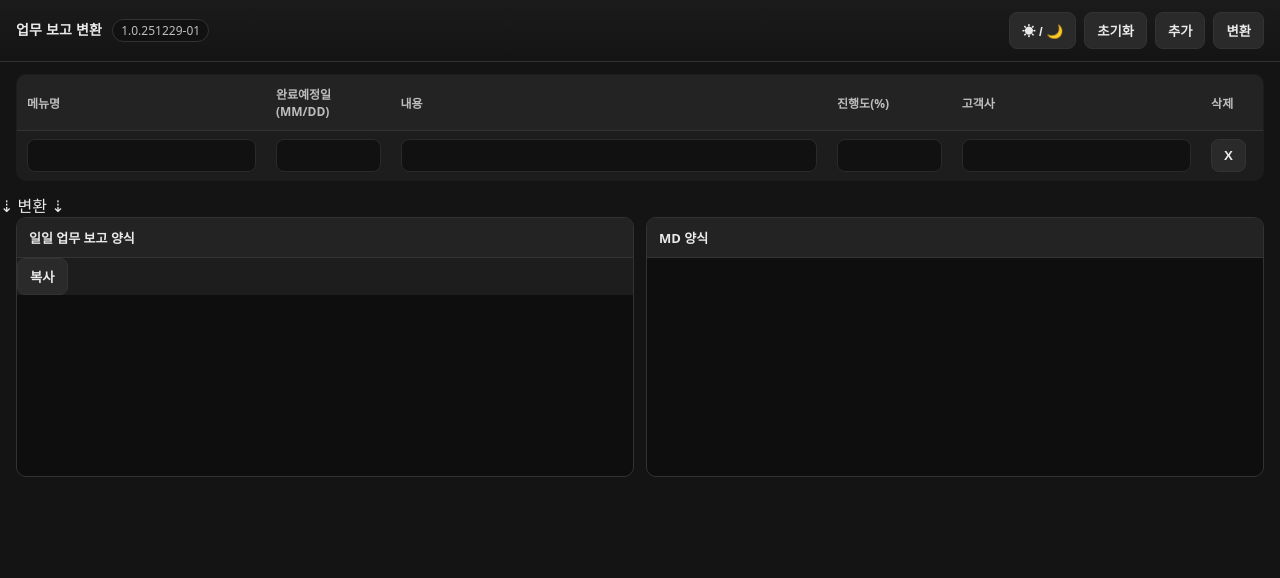
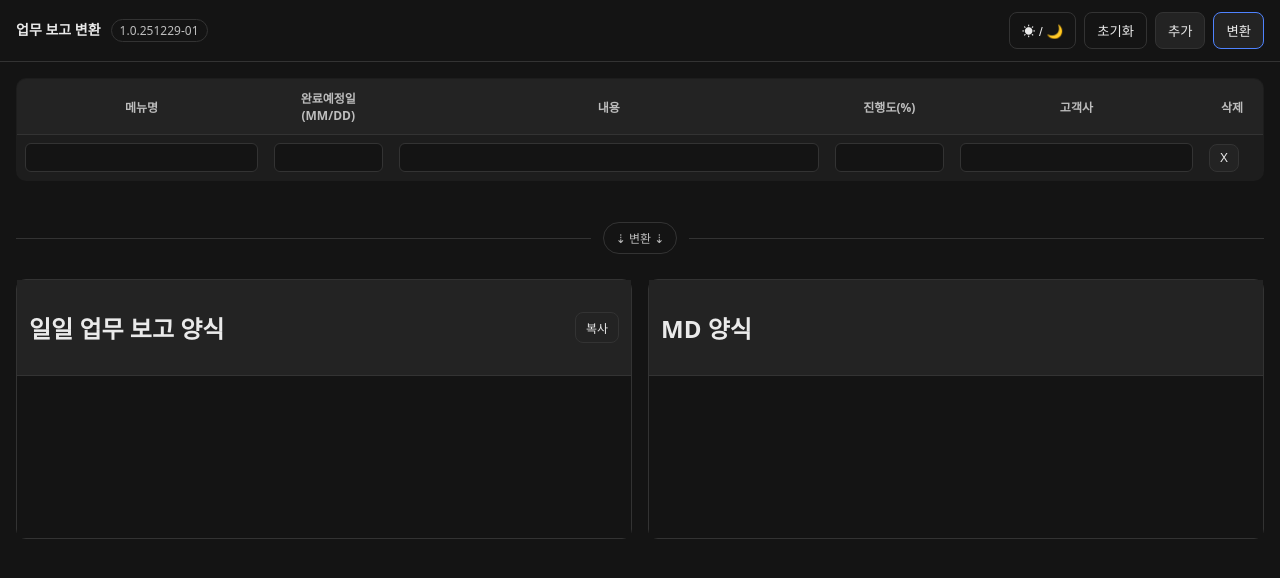
Before and after one commit to 4ortress/dz_ilbo, a plain HTML site: page index.html in a window 1280 px wide. Drawn offline with Linux system fonts and the light colour scheme.

Commit message:
Update style.css

```diff
--- a/css/style.css
+++ b/css/style.css
@@ -1,157 +1,193 @@
-:root {
+/* ===== THEME ===== */
+body[data-theme="dark"] {
   --bg: #141414;
   --panel: #1d1d1d;
   --panel2: #232323;
   --border: #333;
   --text: #eaeaea;
   --muted: #bdbdbd;
-  --accent: #5aa9ff;
-  --danger: #ff5a5a;
-  --radius: 10px;
+  --accent: #4f83ff;
+  --output: #9cff9c;
+}
+
+body[data-theme="light"] {
+  --bg: #f5f5f5;
+  --panel: #ffffff;
+  --panel2: #f0f0f0;
+  --border: #d0d0d0;
+  --text: #111;
+  --muted: #555;
+  --accent: #3366ff;
+  --output: #0a7a2f;
 }
 
 * { box-sizing: border-box; }
+
 body {
   margin: 0;
   background: var(--bg);
   color: var(--text);
-  font-family: system-ui, -apple-system, Segoe UI, Roboto, Arial, sans-serif;
+  font-family: system-ui, Arial, sans-serif;
+  transition: background .2s, color .2s;
 }
 
+/* header */
 .topbar {
   display: flex;
   justify-content: space-between;
   align-items: center;
-  gap: 12px;
   padding: 12px 16px;
   border-bottom: 1px solid var(--border);
-  background: linear-gradient(180deg, #1b1b1b, #141414);
-  position: sticky;
-  top: 0;
-  z-index: 10;
 }
 
 .title-wrap {
   display: flex;
+  gap: 10px;
   align-items: baseline;
-  gap: 10px;
-  min-width: 0;
 }
 
-.app-title {
-  margin: 0;
-  font-size: 14px; /* 타이틀 작게 */
-  font-weight: 700;
-  letter-spacing: 0.2px;
-  color: var(--text);
-  white-space: nowrap;
-}
-
+.app-title { font-size: 14px; margin: 0; }
 .badge-version {
   font-size: 12px;
-  color: var(--muted);
-  border: 1px solid var(--border);
   padding: 2px 8px;
   border-radius: 999px;
-  background: #111;
-  white-space: nowrap;
+  border: 1px solid var(--border);
+  color: var(--muted);
 }
 
 .actions { display: flex; gap: 8px; }
 
+/* buttons */
 button {
-  background: #2a2a2a;
-  color: var(--text);
-  border: 1px solid var(--border);
   padding: 8px 12px;
   border-radius: 8px;
+  border: 1px solid var(--border);
+  background: var(--panel2);
+  color: var(--text);
   cursor: pointer;
-  font-weight: 600;
 }
-button:hover { border-color: #444; background: #303030; }
-button:active { transform: translateY(1px); }
+.btn-primary { border-color: var(--accent); }
+.btn-ghost { background: transparent; }
+.btn-mini { font-size: 12px; padding: 6px 10px; }
 
-.table-section { padding: 12px 16px; }
+/* table */
+.table-section { padding: 16px; }
 
 table {
   width: 100%;
   border-collapse: collapse;
+  table-layout: fixed;
+  background: var(--panel);
+  border: 1px solid var(--border);
+  border-radius: 10px;
   overflow: hidden;
-  border-radius: var(--radius);
-  border: 1px solid var(--border);
-  background: var(--panel);
 }
 
 thead th {
-  text-align: left;
-  font-size: 12px; /* 표 타이틀 크기 */
+  background: var(--panel2);
+  font-size: 12px;
   color: var(--muted);
-  font-weight: 700;
   padding: 10px;
-  border-bottom: 1px solid var(--border);
-  background: var(--panel2);
 }
 
 tbody td {
-  padding: 8px 10px;
-  border-bottom: 1px solid #262626;
+  padding: 8px;
+  border-top: 1px solid var(--border);
 }
-
-tbody tr:hover { background: #191919; }
 
 input {
   width: 100%;
-  background: #111;
+  padding: 6px;
+  background: var(--bg);
+  border: 1px solid var(--border);
   color: var(--text);
-  border: 1px solid #2a2a2a;
-  padding: 8px 8px;
-  border-radius: 8px;
-  outline: none;
+  border-radius: 6px;
 }
-input:focus { border-color: var(--accent); }
 
+/* convert arrow */
+.convert-gap {
+  display: flex;
+  align-items: center;
+  gap: 12px;
+  padding: 25px 16px;
+}
+.convert-gap .line { flex: 1; height: 1px; background: var(--border); }
+.convert-gap .arrow {
+  font-size: 12px;
+  padding: 6px 12px;
+  border: 1px solid var(--border);
+  border-radius: 999px;
+  color: var(--muted);
+}
+
+/* result */
 .result-section {
   display: grid;
-  grid-template-columns: 1fr 1fr; /* 절반씩 */
-  gap: 12px;
+  grid-template-columns: 1fr 1fr;
+  gap: 16px;
   padding: 0 16px 16px;
 }
 
 .box {
+  background: var(--panel);
   border: 1px solid var(--border);
-  background: var(--panel);
-  border-radius: var(--radius);
-  overflow: hidden;
+  border-radius: 10px;
   display: flex;
   flex-direction: column;
   min-height: 260px;
 }
 
-.box h2 {
-  margin: 0;
+.box-head {
+  display: flex;
+  justify-content: space-between;
+  align-items: center;
   padding: 10px 12px;
-  font-size: 13px;
-  color: var(--text);
   border-bottom: 1px solid var(--border);
   background: var(--panel2);
 }
 
 .output {
+  flex: 1;
+  padding: 12px;
   margin: 0;
-  padding: 12px;
+  background: var(--bg);
+  color: var(--output);
   font-size: 12px;
-  line-height: 1.45;
-  color: #b8ffb8;
-  background: #0e0e0e;
-  flex: 1;
-  overflow: auto;          /* 내용 넘치면 스크롤 */
-  white-space: pre-wrap;    /* 줄바꿈 유지 + 자동 줄바꿈 */
-  word-break: break-word;
+  overflow: auto;
+  white-space: pre-wrap;
 }
 
-/* 반응형: 좁아지면 아래 양식은 세로로 */
+/* snackbar */
+#snackbar {
+  visibility: hidden;
+  position: fixed;
+  bottom: 20px;
+  left: 50%;
+  transform: translateX(-50%);
+  background: var(--panel2);
+  color: var(--text);
+  padding: 10px 16px;
+  border-radius: 999px;
+  border: 1px solid var(--border);
+  font-size: 13px;
+  z-index: 999;
+}
+
+#snackbar.show {
+  visibility: visible;
+  animation: fadein .2s, fadeout .2s 1.6s;
+}
+
+@keyframes fadein {
+  from { opacity: 0; bottom: 10px; }
+  to   { opacity: 1; bottom: 20px; }
+}
+@keyframes fadeout {
+  from { opacity: 1; }
+  to   { opacity: 0; }
+}
+
+/* responsive */
 @media (max-width: 900px) {
-  .result-section {
-    grid-template-columns: 1fr;
-  }
+  .result-section { grid-template-columns: 1fr; }
 }
```
